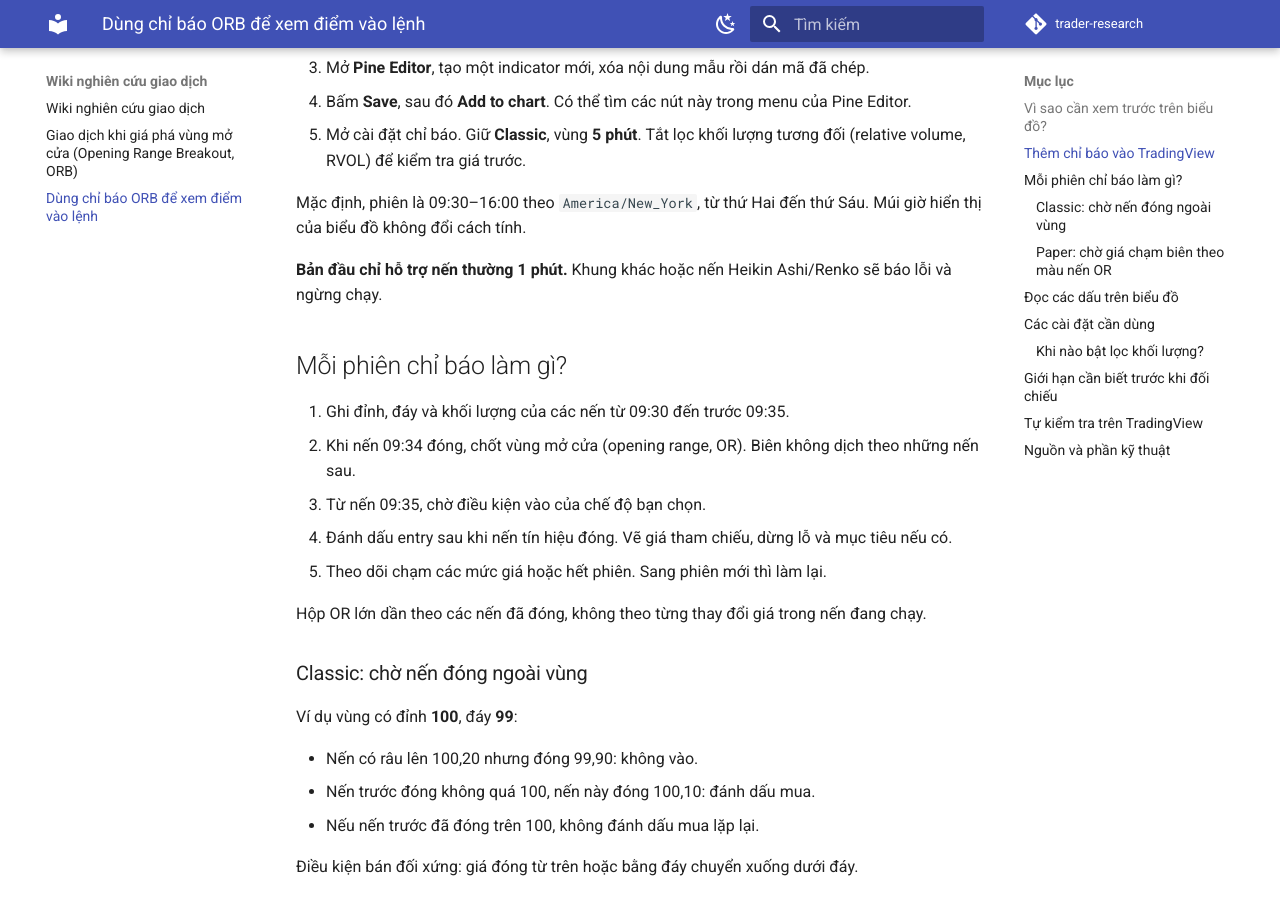
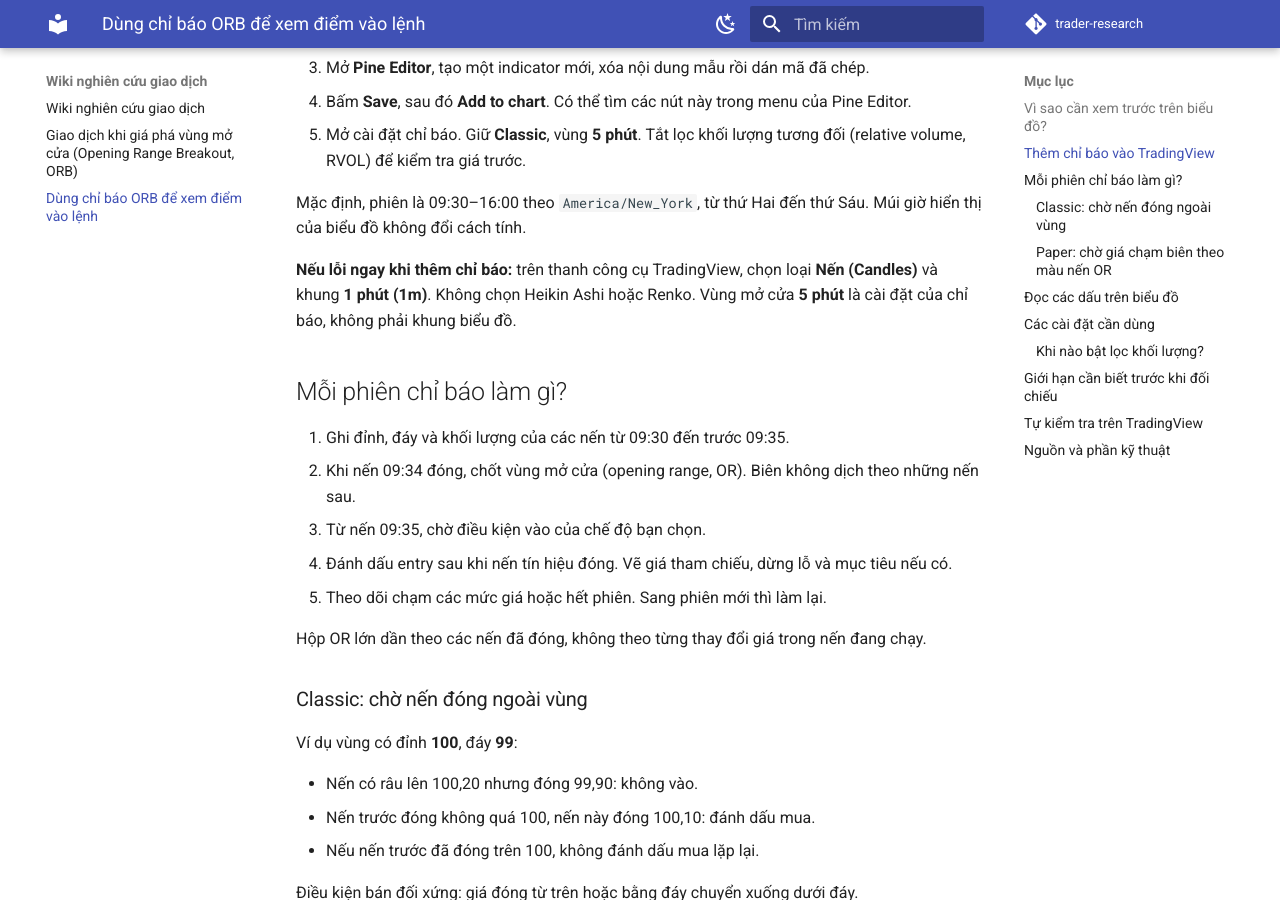
Before and after one commit to ntduong1998vn/trader-research, an MkDocs documentation site: the page built from docs/orb-indicator.md, in a window 1280 px wide and 900 px high, scrolled down 997 px. Built offline with MkDocs 1.6.1 and Material for MkDocs 9.7.7, drawn with Linux system fonts in a browser that asks for light colours; comment, search, counter and statistics services are not loaded.

Commit message:
fix: explain unsupported chart settings in ORB errors

```diff
--- a/docs/orb-indicator.md
+++ b/docs/orb-indicator.md
@@ -24,7 +24,7 @@ Cùng một cú phá vùng, hai cách vào có thể cho tín hiệu khác nhau.
 
 Mặc định, phiên là 09:30–16:00 theo `America/New_York`, từ thứ Hai đến thứ Sáu. Múi giờ hiển thị của biểu đồ không đổi cách tính.
 
-**Bản đầu chỉ hỗ trợ nến thường 1 phút.** Khung khác hoặc nến Heikin Ashi/Renko sẽ báo lỗi và ngừng chạy.
+**Nếu lỗi ngay khi thêm chỉ báo:** trên thanh công cụ TradingView, chọn loại **Nến (Candles)** và khung **1 phút (1m)**. Không chọn Heikin Ashi hoặc Renko. Vùng mở cửa **5 phút** là cài đặt của chỉ báo, không phải khung biểu đồ.
 
 ## Mỗi phiên chỉ báo làm gì?
 
```
Also changed, not shown: 2 other files.
